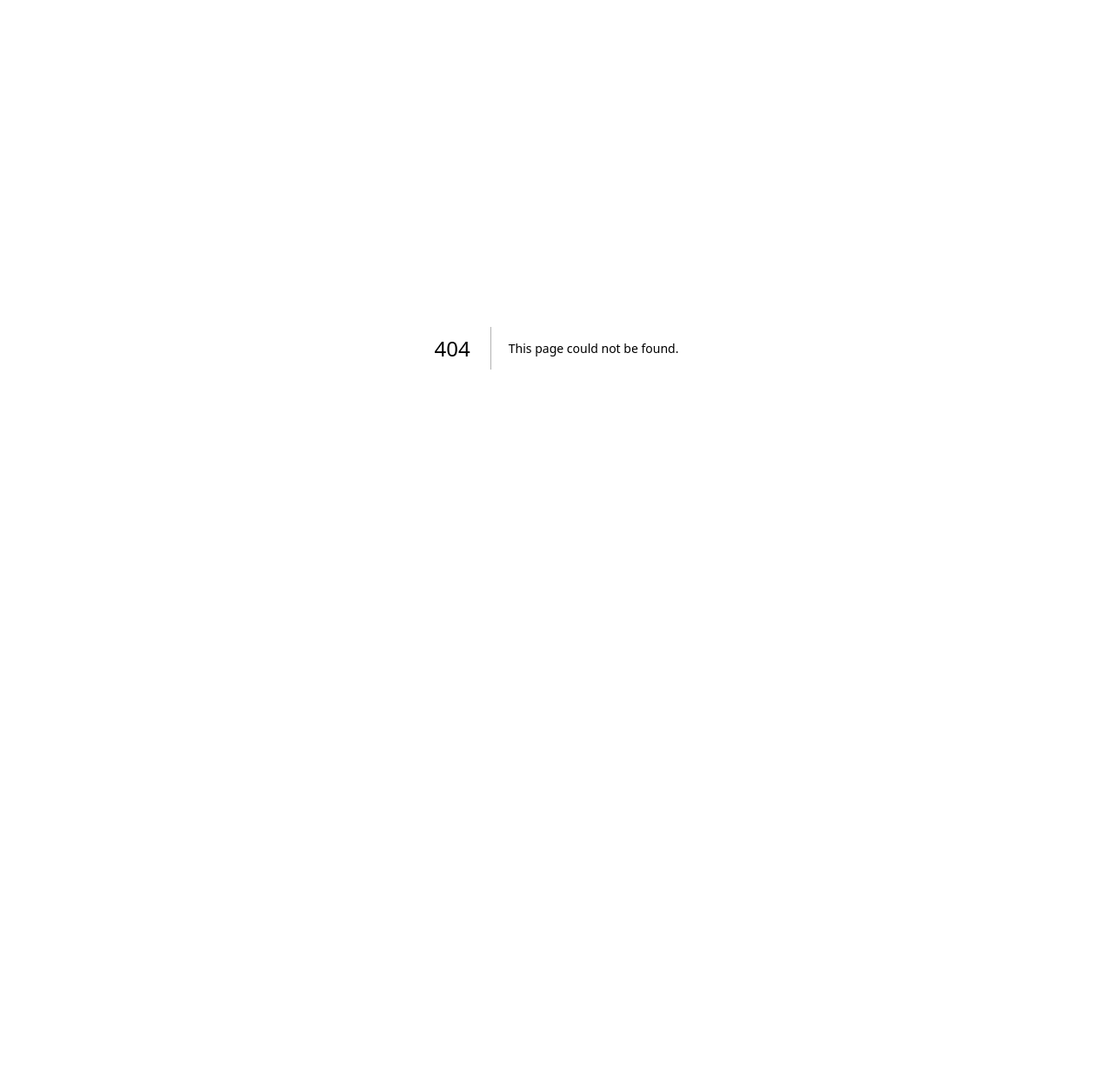
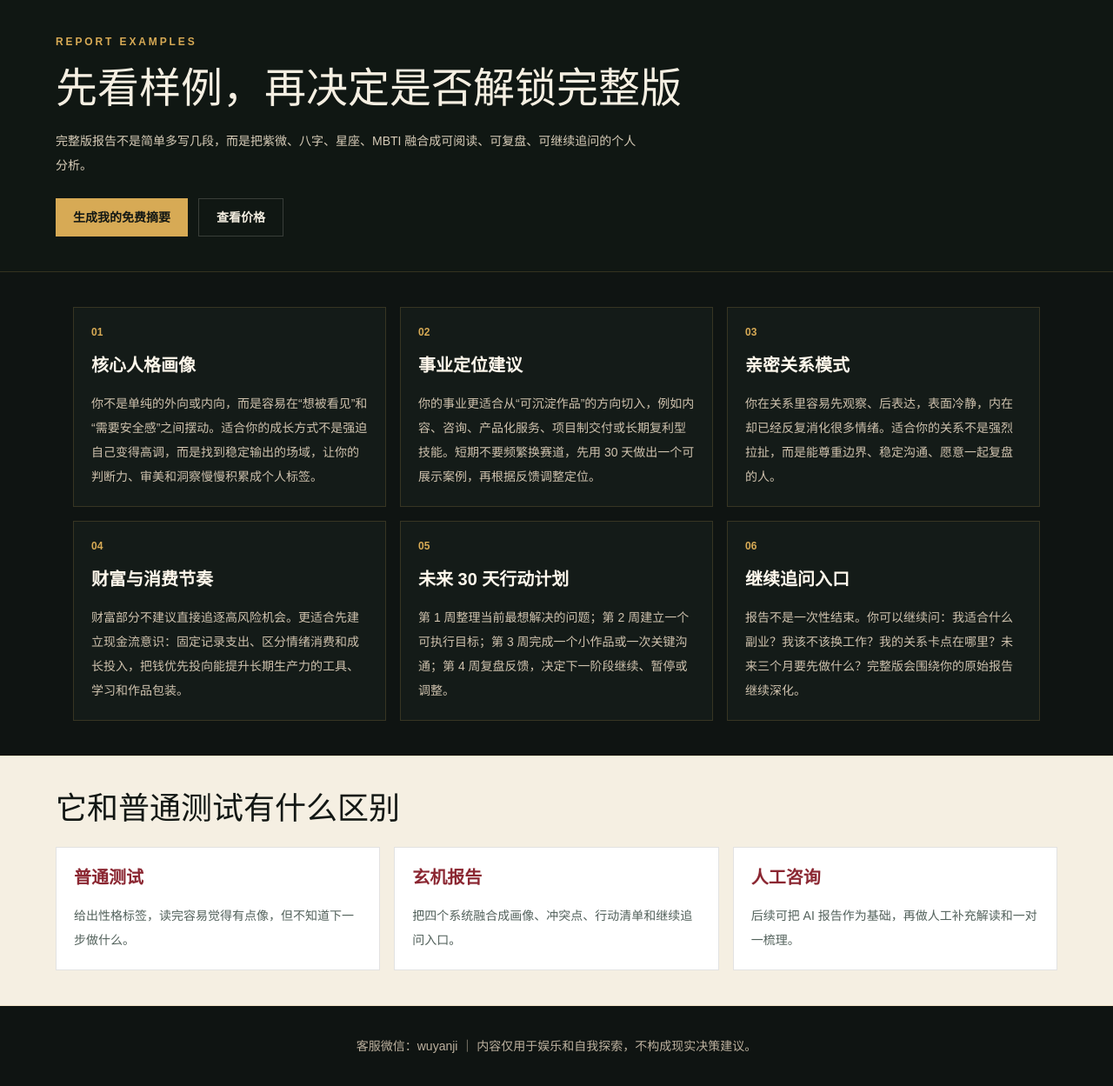
Before and after one commit to wuyanji5566/ai-mystic-site, a Next.js app: page /examples in a window 1280 px wide. Before the commit this address had no page. Shown: the whole page at 87% size. Before the commit the page ends 800 px from the top, so only its background shows below. Built offline with nearby package versions, Linux system fonts and the light colour scheme.

Commit message:
Add examples and unlock flow pages

```diff
--- /dev/null
+++ b/src/app/examples/page.tsx
@@ -0,0 +1,103 @@
+import Link from "next/link";
+import { siteConfig } from "@/lib/site-config";
+
+const sampleSections = [
+  {
+    title: "核心人格画像",
+    excerpt:
+      "你不是单纯的外向或内向，而是容易在“想被看见”和“需要安全感”之间摆动。适合你的成长方式不是强迫自己变得高调，而是找到稳定输出的场域，让你的判断力、审美和洞察慢慢积累成个人标签。",
+  },
+  {
+    title: "事业定位建议",
+    excerpt:
+      "你的事业更适合从“可沉淀作品”的方向切入，例如内容、咨询、产品化服务、项目制交付或长期复利型技能。短期不要频繁换赛道，先用 30 天做出一个可展示案例，再根据反馈调整定位。",
+  },
+  {
+    title: "亲密关系模式",
+    excerpt:
+      "你在关系里容易先观察、后表达，表面冷静，内在却已经反复消化很多情绪。适合你的关系不是强烈拉扯，而是能尊重边界、稳定沟通、愿意一起复盘的人。",
+  },
+  {
+    title: "财富与消费节奏",
+    excerpt:
+      "财富部分不建议直接追逐高风险机会。更适合先建立现金流意识：固定记录支出、区分情绪消费和成长投入，把钱优先投向能提升长期生产力的工具、学习和作品包装。",
+  },
+  {
+    title: "未来 30 天行动计划",
+    excerpt:
+      "第 1 周整理当前最想解决的问题；第 2 周建立一个可执行目标；第 3 周完成一个小作品或一次关键沟通；第 4 周复盘反馈，决定下一阶段继续、暂停或调整。",
+  },
+  {
+    title: "继续追问入口",
+    excerpt:
+      "报告不是一次性结束。你可以继续问：我适合什么副业？我该不该换工作？我的关系卡点在哪里？未来三个月要先做什么？完整版会围绕你的原始报告继续深化。",
+  },
+];
+
+const comparison = [
+  ["普通测试", "给出性格标签，读完容易觉得有点像，但不知道下一步做什么。"],
+  ["玄机报告", "把四个系统融合成画像、冲突点、行动清单和继续追问入口。"],
+  ["人工咨询", "后续可把 AI 报告作为基础，再做人工补充解读和一对一梳理。"],
+];
+
+export default function ExamplesPage() {
+  return (
+    <main className="min-h-screen bg-[#0f1412] text-[#f5efe2]">
+      <section className="border-b border-[#d7aa55]/18 bg-[#101713] px-5 py-10">
+        <div className="mx-auto max-w-6xl">
+          <p className="text-xs font-bold uppercase tracking-[0.24em] text-[#d7aa55]">
+            Report Examples
+          </p>
+          <h1 className="mt-4 font-[family-name:var(--font-display)] text-5xl leading-tight">
+            先看样例，再决定是否解锁完整版
+          </h1>
+          <p className="mt-4 max-w-2xl text-sm leading-7 text-[#d8cdb9]">
+            完整版报告不是简单多写几段，而是把紫微、八字、星座、MBTI 融合成可阅读、可复盘、可继续追问的个人分析。
+          </p>
+          <div className="mt-6 flex flex-col gap-3 sm:flex-row">
+            <Link
+              href="/#report-form"
+              className="inline-flex h-11 items-center justify-center bg-[#d7aa55] px-5 text-sm font-bold text-[#121714] transition hover:bg-[#f0c86c]"
+            >
+              生成我的免费摘要
+            </Link>
+            <Link
+              href="/pricing"
+              className="inline-flex h-11 items-center justify-center border border-[#f5efe2]/18 px-5 text-sm font-bold text-[#f5efe2] transition hover:border-[#d7aa55] hover:text-[#d7aa55]"
+            >
+              查看价格
+            </Link>
+          </div>
+        </div>
+      </section>
+
+      <section className="mx-auto grid max-w-6xl gap-4 px-5 py-10 md:grid-cols-2 lg:grid-cols-3">
+        {sampleSections.map((section, index) => (
+          <article key={section.title} className="border border-[#d7aa55]/18 bg-[#141b18] p-5">
+            <p className="text-xs font-bold text-[#d7aa55]">{String(index + 1).padStart(2, "0")}</p>
+            <h2 className="mt-4 text-xl font-bold text-[#fff8ec]">{section.title}</h2>
+            <p className="mt-4 text-sm leading-7 text-[#cfc2ae]">{section.excerpt}</p>
+          </article>
+        ))}
+      </section>
+
+      <section className="border-y border-[#d7aa55]/18 bg-[#f5efe2] px-5 py-10 text-[#121714]">
+        <div className="mx-auto max-w-6xl">
+          <h2 className="font-[family-name:var(--font-display)] text-4xl">它和普通测试有什么区别</h2>
+          <div className="mt-6 grid gap-4 md:grid-cols-3">
+            {comparison.map(([title, desc]) => (
+              <article key={title} className="border border-[#121714]/12 bg-white p-5">
+                <h3 className="text-xl font-bold text-[#8b2732]">{title}</h3>
+                <p className="mt-4 text-sm leading-7 text-[#52615b]">{desc}</p>
+              </article>
+            ))}
+          </div>
+        </div>
+      </section>
+
+      <section className="px-5 py-8 text-center text-sm leading-7 text-[#bdb19f]">
+        客服微信：{siteConfig.contactWeChat} ｜ 内容仅用于娱乐和自我探索，不构成现实决策建议。
+      </section>
+    </main>
+  );
+}
--- a/src/app/page.tsx
+++ b/src/app/page.tsx
@@ -61,10 +61,10 @@ const faqs = [
 ];
 
 const links = [
+  ["报告样例", "/examples"],
+  ["解锁流程", "/service"],
   ["用户中心", "/account"],
-  ["历史报告", "/reports"],
   ["价格方案", "/pricing"],
-  ["隐私政策", "/privacy"],
 ];
 
 export default function Home() {
--- a/src/app/pricing/page.tsx
+++ b/src/app/pricing/page.tsx
@@ -90,6 +90,12 @@ export default function PricingPage() {
           >
             返回生成报告
           </Link>
+          <Link
+            href="/service"
+            className="ml-0 mt-3 inline-flex h-11 items-center border border-[#121714]/18 px-5 text-sm font-bold text-[#121714] transition hover:border-[#8b2732] hover:text-[#8b2732] sm:ml-3"
+          >
+            查看解锁流程
+          </Link>
         </div>
       </section>
 
--- /dev/null
+++ b/src/app/service/page.tsx
@@ -0,0 +1,68 @@
+import Link from "next/link";
+import { PaymentUnlockPanel } from "@/components/payment-unlock-panel";
+import { siteConfig } from "@/lib/site-config";
+
+const steps = [
+  ["01", "生成免费摘要", "先填写基础信息，获得一份四维融合摘要，判断报告方向是否适合你。"],
+  ["02", "复制订单编号", "点击解锁完整版后，系统会生成订单编号。付款备注里填写订单编号，方便人工核对。"],
+  ["03", "扫码付款", `当前完整版价格 ${siteConfig.fullReportPriceLabel}，先使用微信收款码完成 MVP 阶段收款。`],
+  ["04", "人工核对解锁", `如需加速处理，把付款截图和报告链接发给客服微信 ${siteConfig.contactWeChat}。`],
+];
+
+const unlockBenefits = [
+  "查看完整报告结构，而不是只看免费摘要",
+  "继续围绕事业、关系、财富和 30 天计划深度追问",
+  "获得更适合截图保存和复盘的结构化内容",
+  "后续升级账号系统后，可继续沉淀历史报告",
+];
+
+export default function ServicePage() {
+  return (
+    <main className="min-h-screen bg-[#f5efe2] text-[#121714]">
+      <section className="border-b border-[#d7aa55]/22 bg-[#101713] px-5 py-10 text-[#fff8ec]">
+        <div className="mx-auto max-w-6xl">
+          <p className="text-xs font-bold uppercase tracking-[0.24em] text-[#d7aa55]">
+            Unlock Service
+          </p>
+          <h1 className="mt-4 font-[family-name:var(--font-display)] text-5xl leading-tight">
+            解锁、付款、核对流程
+          </h1>
+          <p className="mt-4 max-w-2xl text-sm leading-7 text-[#d8cdb9]">
+            当前阶段先用人工收款验证需求。页面会提供订单编号和收款码，后续有商户资质后再升级为微信支付、支付宝自动回调。
+          </p>
+        </div>
+      </section>
+
+      <section className="mx-auto grid max-w-6xl gap-4 px-5 py-10 md:grid-cols-4">
+        {steps.map(([step, title, desc]) => (
+          <article key={step} className="border border-[#121714]/12 bg-white p-5">
+            <p className="text-sm font-bold text-[#8b2732]">{step}</p>
+            <h2 className="mt-5 text-xl font-bold">{title}</h2>
+            <p className="mt-3 text-sm leading-7 text-[#52615b]">{desc}</p>
+          </article>
+        ))}
+      </section>
+
+      <section className="mx-auto grid max-w-6xl gap-6 px-5 pb-10 lg:grid-cols-[0.9fr_1.1fr]">
+        <article className="border border-[#121714]/12 bg-white p-5">
+          <h2 className="text-2xl font-bold">完整版包含什么</h2>
+          <ul className="mt-5 grid gap-3 text-sm leading-7 text-[#52615b]">
+            {unlockBenefits.map((benefit) => (
+              <li key={benefit} className="border border-[#121714]/10 bg-[#fffaf2] px-4 py-3">
+                {benefit}
+              </li>
+            ))}
+          </ul>
+          <Link
+            href="/#report-form"
+            className="mt-5 inline-flex h-11 items-center bg-[#121714] px-5 text-sm font-bold text-[#f5efe2] transition hover:bg-[#8b2732]"
+          >
+            返回生成报告
+          </Link>
+        </article>
+
+        <PaymentUnlockPanel compact title="付款信息预览" description="实际解锁时，请以报告页弹出的订单编号为准。这里用于提前了解付款流程。" />
+      </section>
+    </main>
+  );
+}
--- a/src/app/sitemap.ts
+++ b/src/app/sitemap.ts
@@ -2,7 +2,15 @@ import type { MetadataRoute } from "next";
 
 const baseUrl = process.env.NEXT_PUBLIC_APP_URL || "http://localhost:3000";
 
-const routes = ["", "/pricing", "/privacy", "/professional", "/deploy"];
+const routes = [
+  "",
+  "/examples",
+  "/service",
+  "/pricing",
+  "/privacy",
+  "/professional",
+  "/deploy",
+];
 
 export default function sitemap(): MetadataRoute.Sitemap {
   return routes.map((route) => ({
--- a/src/components/mystic-report-form.tsx
+++ b/src/components/mystic-report-form.tsx
@@ -438,6 +438,12 @@ export function MysticReportForm() {
             >
               复制摘要
             </button>
+            <Link
+              href="/service"
+              className="flex h-11 items-center justify-center border border-[#121714]/18 bg-white px-4 text-sm font-bold transition hover:border-[#8b2732]"
+            >
+              解锁流程
+            </Link>
           </div>
 
           <div className="mb-5 border border-[#d7aa55]/35 bg-white p-4">
```
